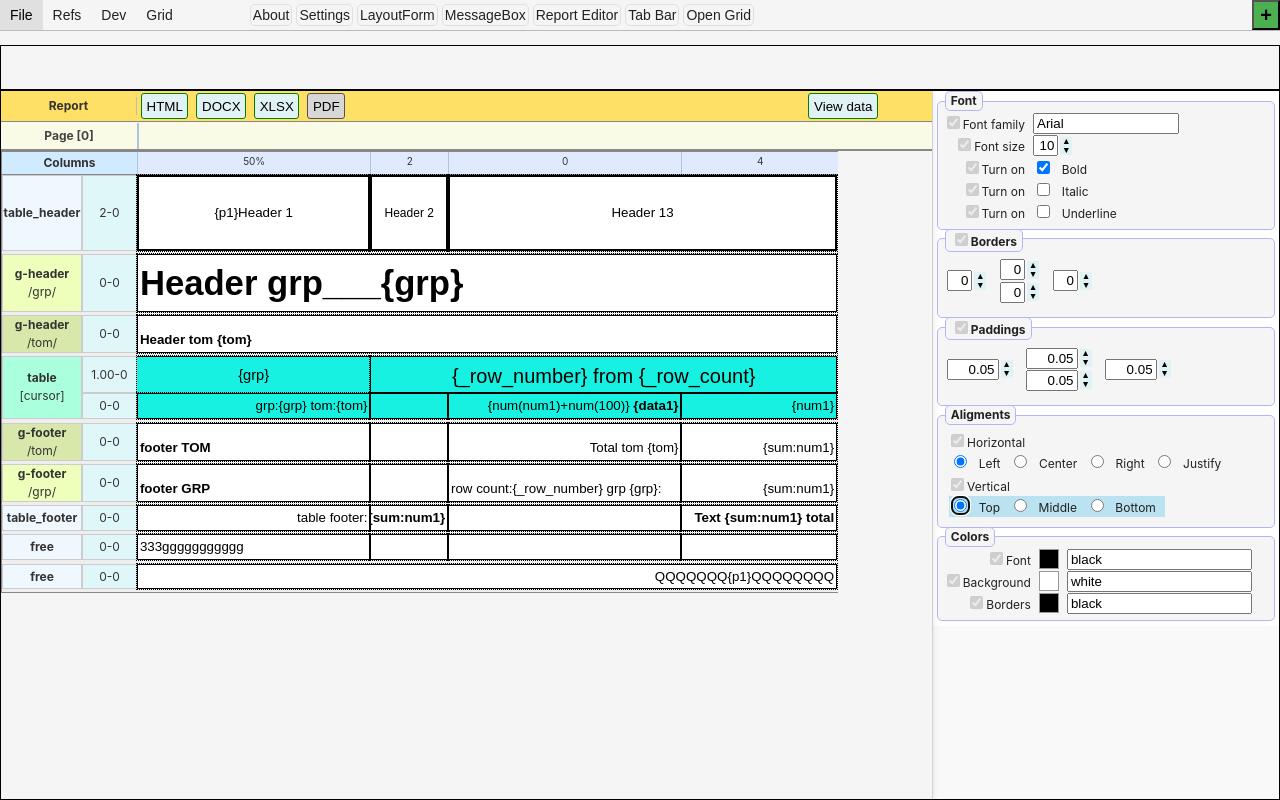
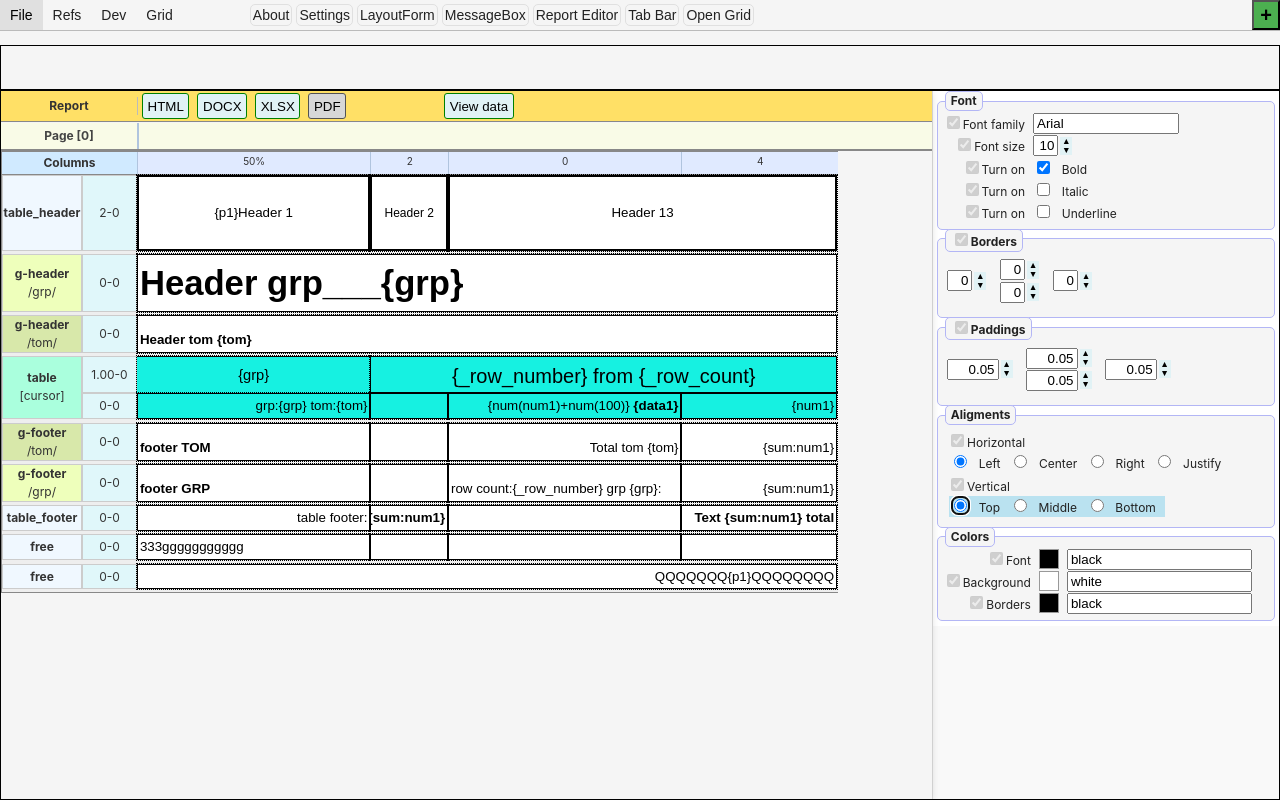
Before and after one commit to AndreiPuchko/q2web, a React (Vite) app: page / in a window 1280 px wide. Built offline with nearby package versions, Linux system fonts and the light colour scheme.

Commit message:
fix: adjust minimum width calculations in ReportView for better layout

```diff
--- a/src/components/reportEditor/Q2ReportEditor.tsx
+++ b/src/components/reportEditor/Q2ReportEditor.tsx
@@ -386,6 +386,7 @@ class ReportView extends React.Component<any, {
                         background: isSelected ? selectionColor : "#f9fbe7",
                         borderBottom: "2px solid #888",
                         alignItems: "center",
+                        minWidth: firstColWidthPx + secondColWidthPx + zoomWidthPx,
                         cursor: "pointer",
                         filter: isHidden ? "grayscale(0.5)" : undefined
                     }}
@@ -396,8 +397,8 @@ class ReportView extends React.Component<any, {
                         className="q2-report-page"
                         style={{
                             background: isSelected ? selectionColor : "#f9fbe7",
+                            textDecoration: isHidden ? "line-through" : undefined,
                             minWidth: firstColWidthPx + secondColWidthPx + 1,
-                            textDecoration: isHidden ? "line-through" : undefined,
                             color: isHidden ? "#888" : undefined
                         }}
                     >
@@ -978,26 +979,29 @@ class ReportView extends React.Component<any, {
     }
 
     render() {
-        const { selection, q2report, handleSelect, handleContextMenu } = this.props;
+        const { selection, q2report, handleSelect, handleContextMenu, zoomWidthPx } = this.props;
         const isSelected = selection?.type === "report";
-
         return (
             <div>
                 <div
                     className="q2-report-header"
-                    style={{ background: isSelected ? selectionColor : "#f0f0f0" }}
+                    style={{
+                        background: isSelected ? selectionColor : "#f0f0f0",
+                        minWidth: `${firstColWidthPx + secondColWidthPx + zoomWidthPx}px`
+                    }}
                     onClick={() => handleSelect({ type: "report" })}
                     onContextMenu={e => handleContextMenu(e, { type: "report" })}
                 >
-                    <div style={{ minWidth: firstColWidthPx + secondColWidthPx, borderRight: "1px solid #BBB" }}>Report</div>
-                    <div style={{ display: "flex", width: "100%", alignItems: "center" }}>
+                    <div style={{ minWidth: firstColWidthPx + secondColWidthPx + 1, borderRight: "1px solid #BBB" }}>
+                        Report
+                    </div>
+                    <div style={{ display: "flex", alignItems: "center" }}>
                         <Q2Button {...{ column: new Q2Control("b1", "HTML", { valid: () => this.runReport("html") }) }} />
                         <Q2Button {...{ column: new Q2Control("b1", "DOCX", { valid: () => this.runReport("docx") }) }} />
                         <Q2Button {...{ column: new Q2Control("b1", "XLSX", { valid: () => this.runReport("xlsx") }) }} />
                         <Q2Button {...{ column: new Q2Control("b1", "PDF", { disabled: true }) }} />
-                        <div style={{ flexGrow: 9 }}></div>
+                        <div style={{ width: "90px" }}></div>
                         <Q2Button {...{ column: new Q2Control("b1", "View data", { valid: this.showDataSets }) }} />
-                        <div style={{ flexGrow: 1 }}></div>
                     </div>
                 </div>
 
```
